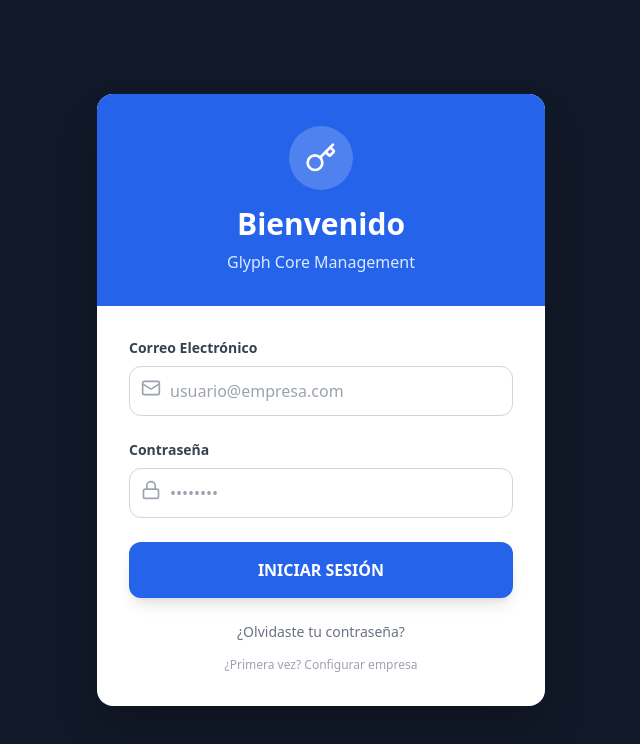
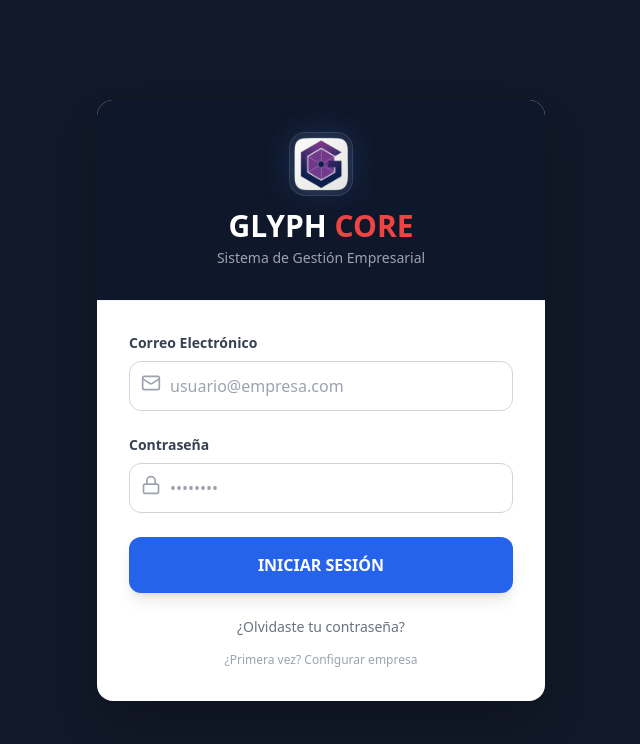
Before and after one commit to khryazid/todo-en-ruedas, a React (Vite) app: page /login in a window 1280 px wide. Shown: the top 744 px of the page, without its empty margins (319-959 px from the left). Built offline with nearby package versions, Linux system fonts and the light colour scheme; no server answers; the database is empty.

Commit message:
fix(branding): replace hardcoded TR badge with official app logo and business logo support

```diff
--- a/src/components/layout/TopBar.tsx
+++ b/src/components/layout/TopBar.tsx
@@ -189,9 +189,14 @@ export const TopBar = memo(() => {
                     className="flex items-center gap-2 flex-shrink-0 hover:opacity-90 transition mr-1"
                     title="Dashboard"
                 >
-                    <div className="w-8 h-8 bg-red-600 rounded-xl flex items-center justify-center shadow-md shadow-red-900/40">
-                        <span className="text-white font-black text-xs">TR</span>
-                    </div>
+                    <img
+                        src={currentOrganization?.logoUrl || settings.companyLogo || "/logo.png"}
+                        alt="Logo"
+                        className="w-8 h-8 rounded-xl object-contain shadow-md bg-white/5 p-0.5 border border-white/10"
+                        onError={(e) => {
+                            (e.currentTarget as HTMLImageElement).src = '/logo.png';
+                        }}
+                    />
                 </button>
 
                 {/* SELECTOR DE NEGOCIO / EMPRESA */}
@@ -455,9 +460,14 @@ export const TopBar = memo(() => {
                         {/* Header */}
                         <div className="flex items-center justify-between p-5 border-b border-white/8">
                             <div className="flex items-center gap-3">
-                                <div className="w-9 h-9 bg-red-600 rounded-xl flex items-center justify-center shadow-lg">
-                                    <span className="text-white font-black text-sm">TR</span>
-                                </div>
+                                <img
+                                    src={currentOrganization?.logoUrl || settings.companyLogo || "/logo.png"}
+                                    alt="Logo"
+                                    className="w-9 h-9 rounded-xl object-contain shadow-lg bg-white/5 p-0.5 border border-white/10"
+                                    onError={(e) => {
+                                        (e.currentTarget as HTMLImageElement).src = '/logo.png';
+                                    }}
+                                />
                                 <div>
                                     <p className="text-white font-black text-sm leading-tight truncate max-w-[160px]">{companyName}</p>
                                     <p className="text-gray-500 text-[9px] uppercase tracking-widest">Sistema POS</p>
--- a/src/pages/Login.tsx
+++ b/src/pages/Login.tsx
@@ -1,7 +1,7 @@
 import { useState } from 'react';
 import { useStore } from '../store/useStore';
 import { useNavigate, Link } from 'react-router-dom';
-import { Key, Mail, Lock, Loader2 } from 'lucide-react';
+import { Mail, Lock, Loader2 } from 'lucide-react';
 import toast from 'react-hot-toast';
 
 export const Login = () => {
@@ -41,12 +41,14 @@ export const Login = () => {
             <div className="max-w-md w-full bg-white rounded-2xl shadow-2xl overflow-hidden">
 
                 {/* Header */}
-                <div className="bg-blue-600 p-8 text-center">
-                    <div className="mx-auto bg-white/20 w-16 h-16 rounded-full flex items-center justify-center mb-4 backdrop-blur-sm">
-                        <Key className="text-white" size={32} />
-                    </div>
-                    <h2 className="text-3xl font-black text-white">Bienvenido</h2>
-                    <p className="text-blue-100 mt-2">Glyph Core Management</p>
+                <div className="bg-slate-900 border-b border-gray-100 p-8 text-center">
+                    <img
+                        src="/logo.png"
+                        alt="Glyph Core Logo"
+                        className="w-16 h-16 rounded-2xl mx-auto mb-3 shadow-lg object-contain bg-white/5 p-1 border border-white/10 drop-shadow-[0_0_15px_rgba(59,130,246,0.3)]"
+                    />
+                    <h2 className="text-3xl font-black text-white">GLYPH <span className="text-red-500">CORE</span></h2>
+                    <p className="text-gray-400 mt-1 text-sm font-medium">Sistema de Gestión Empresarial</p>
                 </div>
 
                 {/* Formulario */}
```
